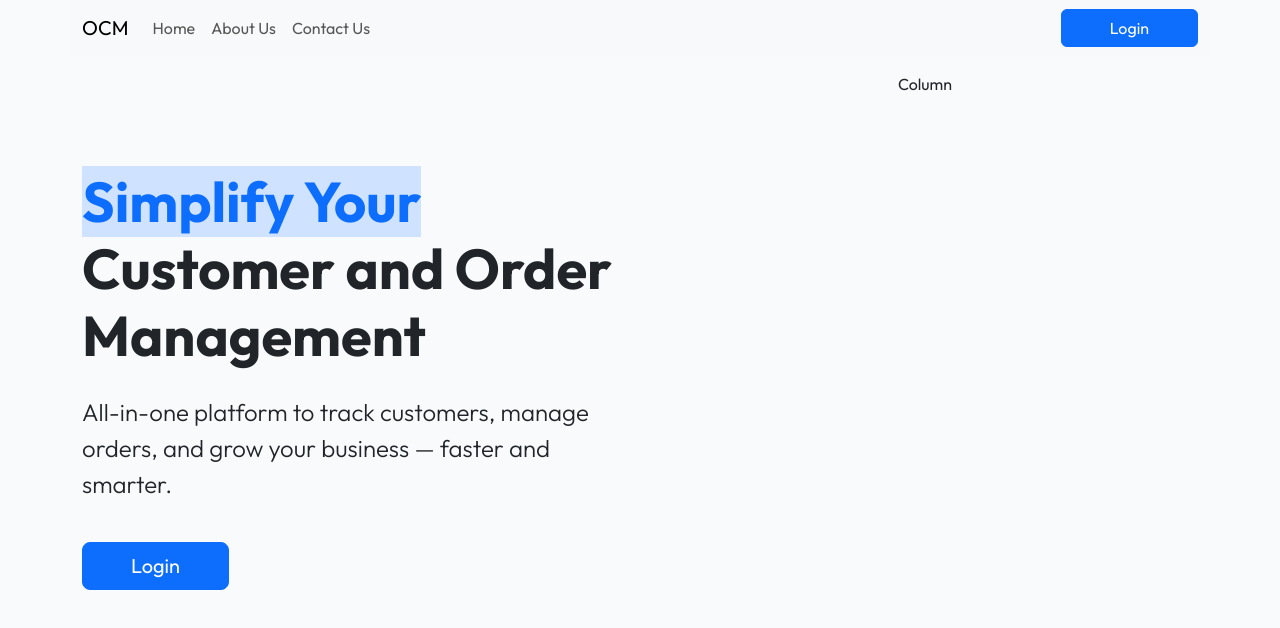
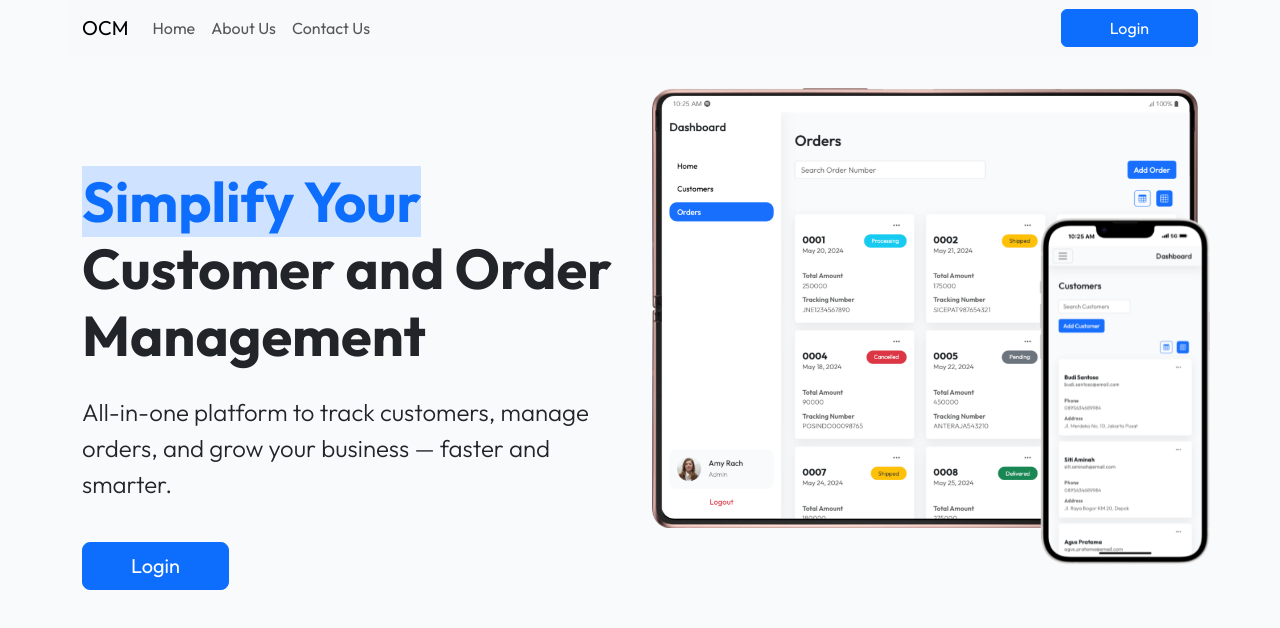
Before and after one commit to thoriqdharmawan/ocm, a React (Vite) app: page / in a window 1280 px wide. Shown: the top 628 px of the page. Built offline with nearby package versions, Linux system fonts and the light colour scheme; no server answers.

Commit message:
Refactor code structure for improved readability and maintainability

```diff
--- a/src/App.css
+++ b/src/App.css
@@ -41,7 +41,6 @@ input.form-control:invalid {
   box-shadow: rgba(149, 157, 165, 0.2) 0px 8px 24px;
 }
 
-
 .fs-header {
   font-size: 3.5rem;
   font-weight: 600;
@@ -56,3 +55,43 @@ input.form-control:invalid {
   padding-top: 6rem;
   padding-bottom: 6rem;
 }
+
+.slide-up-anim {
+  opacity: 0;
+  transform: translateY(40px);
+  animation: slideUp 1.5s cubic-bezier(0.23, 1, 0.32, 1) forwards;
+}
+
+@keyframes slideUp {
+  to {
+    opacity: 1;
+    transform: translateY(0);
+  }
+}
+
+.landing-mobile {
+  width: 30%;
+  max-width: 220px;
+  right: 0;
+  bottom: 0px;
+  position: absolute;
+}
+
+.landing-tablet {
+  position: static;
+}
+
+@media (min-width: 992px) {
+  .landing-mobile {
+    width: 30%;
+    max-width: 220px;
+    right: 0;
+    bottom: -20px;
+    position: absolute;
+  }
+  .landing-tablet {
+    width: 100%;
+    max-width: 600px;
+    left: 40px;
+  }
+}
--- a/src/pages/LandingPage.tsx
+++ b/src/pages/LandingPage.tsx
@@ -46,8 +46,8 @@ const Home = () => {
       <main className="p-3 w-100">
         <div className="container text-center">
           <div className="row">
-            <div className="col text-start">
-              <div className="py-6">
+            <div className="col-12 col-lg-6 text-start py-6">
+              <div>
                 <h1 className="fs-header fw-bold mb-4">
                   <span className="bg-primary-subtle text-primary">
                     Simplify Your
@@ -66,7 +66,19 @@ const Home = () => {
                 </a>
               </div>
             </div>
-            <div className="col">Column</div>
+            <div className="col-12 col-lg-6 position-relative py-3 h-100">
+              <img
+                src="/demo/tablet.png"
+                className="landing-tablet img-fluid slide-up-anim"
+                style={{ animationDelay: "0.1s" }}
+              />
+
+              <img
+                src="/demo/mobile.png"
+                className="landing-mobile img-fluid slide-up-anim"
+                style={{ animationDelay: "0.6s" }}
+              />
+            </div>
           </div>
         </div>
       </main>
```
Also changed, not shown: public/demo/mobile.png (added), public/demo/tablet.png (added).
